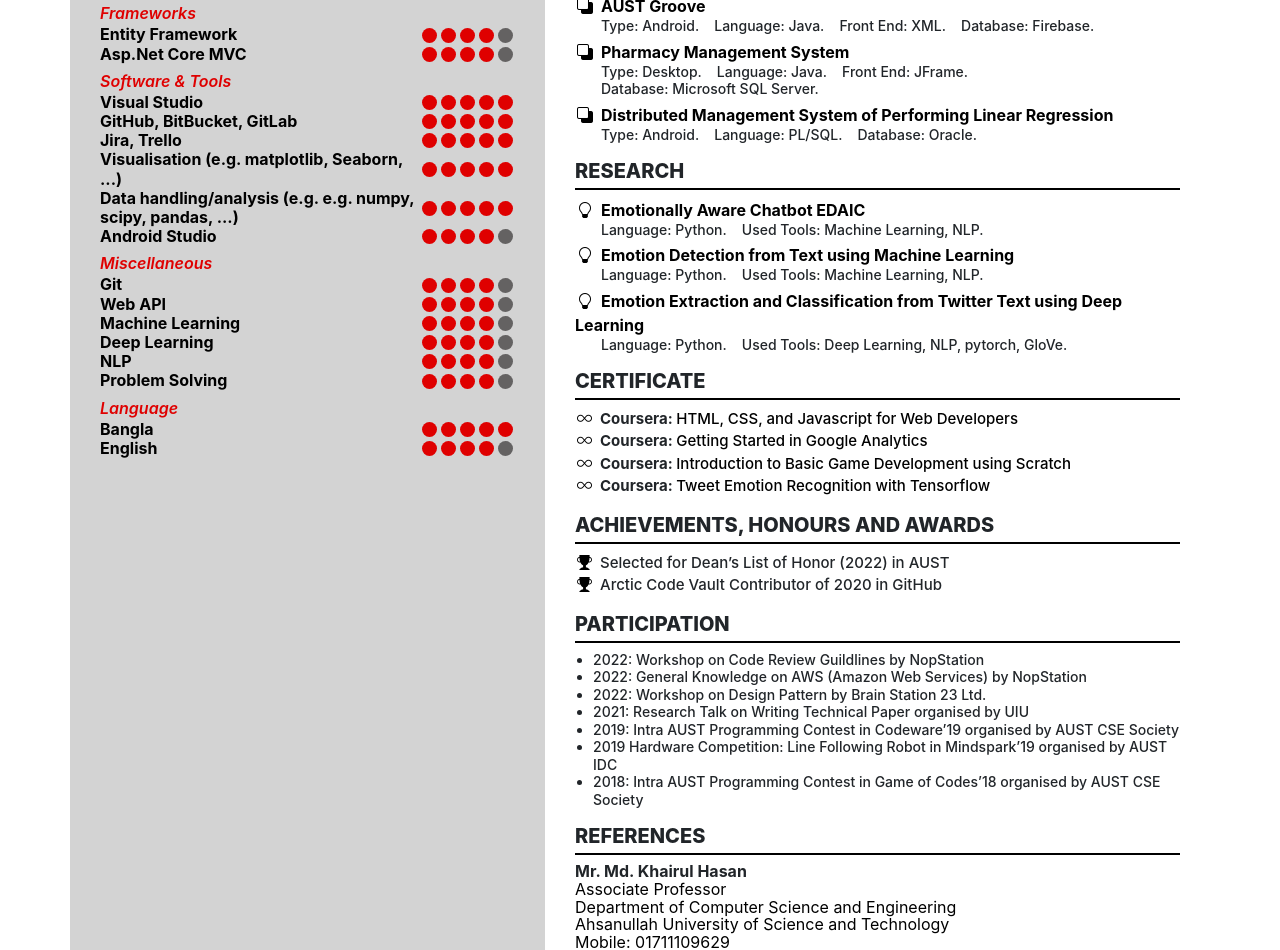
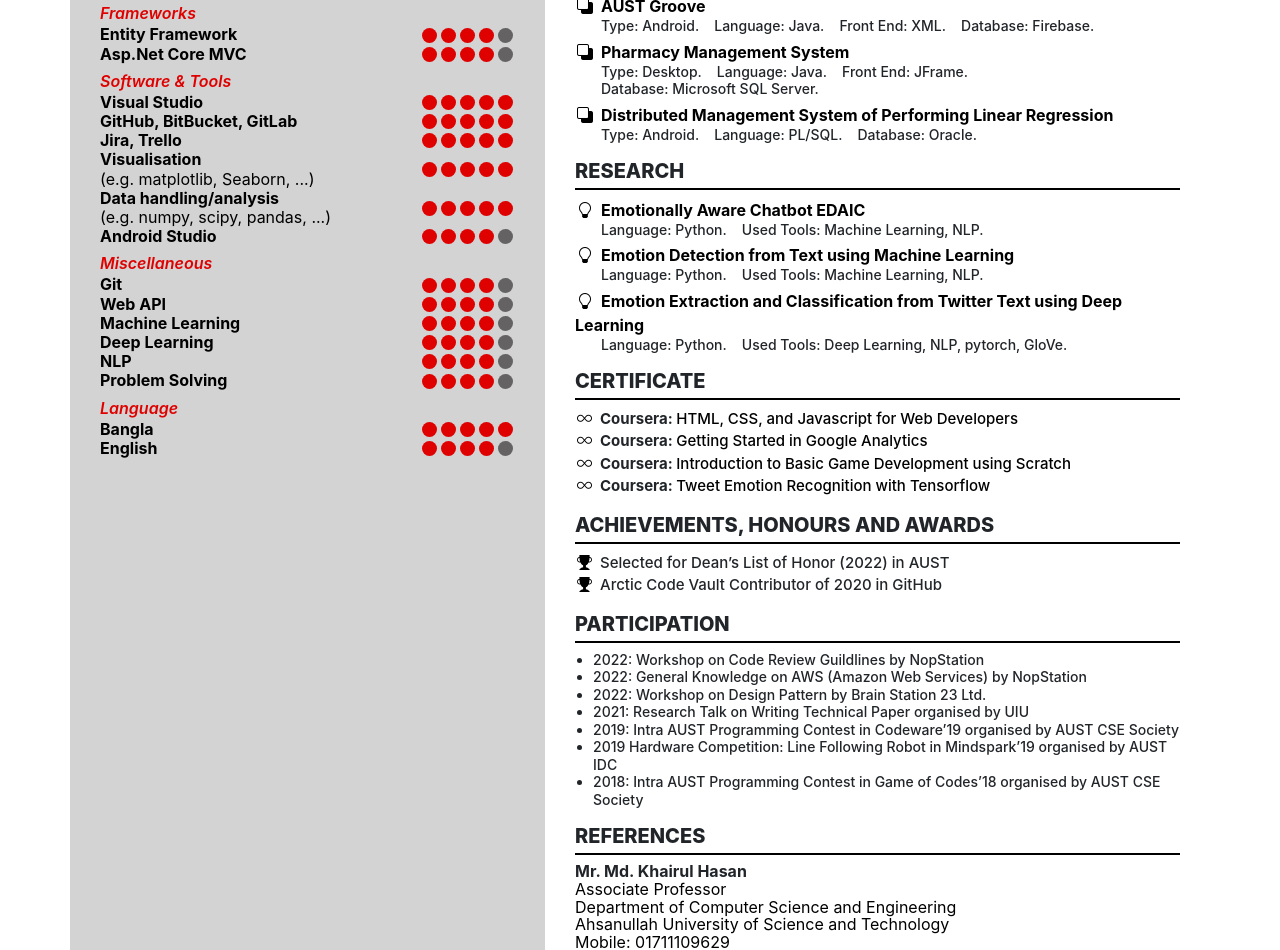
Before and after one commit to rejonehridoy/resume, a plain HTML site: page index.html in a window 1280 px wide. Shown: the part 953-1903 px from the top of the page. Drawn offline with nearby package versions, Linux system fonts and the light colour scheme.

Commit message:
updated design for skills item

```diff
--- a/index.html
+++ b/index.html
@@ -364,7 +364,7 @@
                 <!-- ends skill item -->
                 <!-- skill item -->
                 <div class="skill-item d-flex justify-content-between align-items-center">
-                    <p class="skill-name">Visualisation (e.g. matplotlib, Seaborn, ...)</p>
+                    <p class="skill-name">Visualisation <br><span>(e.g. matplotlib, Seaborn, ...)</span></p>
                     <div class="d-flex justify-content-center">
                         <div class="rating-plus"></div>
                         <div class="rating-plus"></div>
@@ -376,7 +376,7 @@
                 <!-- ends skill item -->
                 <!-- skill item -->
                 <div class="skill-item d-flex justify-content-between align-items-center">
-                    <p class="skill-name">Data handling/analysis (e.g. e.g. numpy, scipy, pandas, ...)</p>
+                    <p class="skill-name">Data handling/analysis <br><span>(e.g. numpy, scipy, pandas, ...)</span></p>
                     <div class="d-flex justify-content-center">
                         <div class="rating-plus"></div>
                         <div class="rating-plus"></div>
--- a/styles/style.css
+++ b/styles/style.css
@@ -121,6 +121,9 @@ a:hover{
 .skill-item{
     line-height: 120%;
 }
+.skill-item p span{
+    font-weight: 400;
+}
 .skill-name{
     margin: auto 0;
     font-weight: 700;
```
